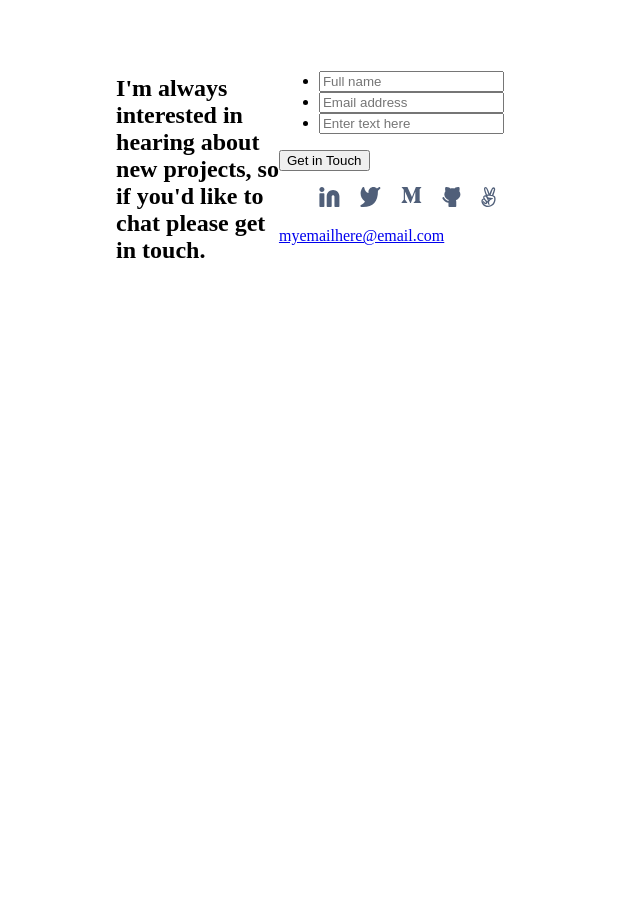
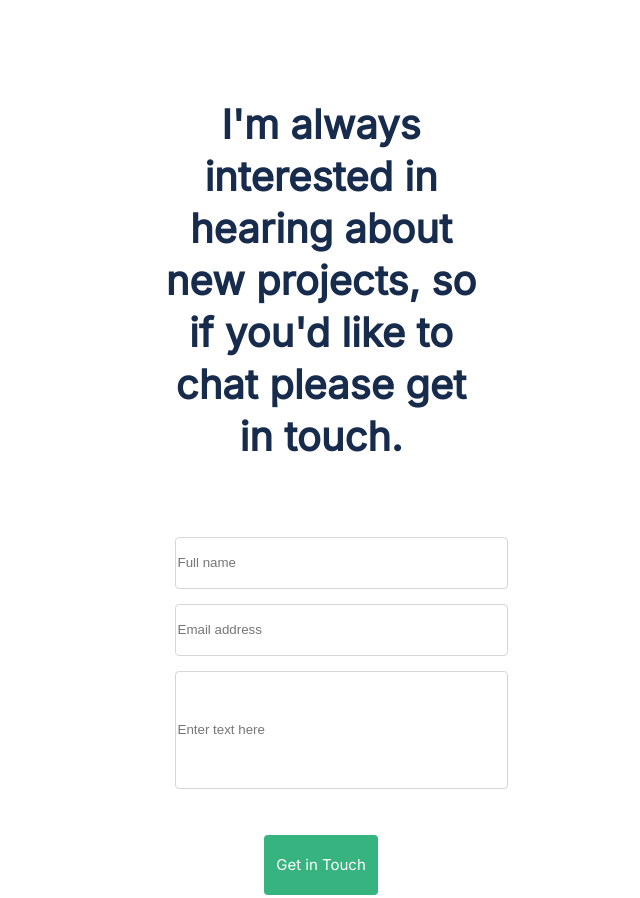
Before and after one commit to keebot-png/personal_portfolio, a website: page index.html in a window 1280 px wide. Shown: the part 6319-7217 px from the top of the page, without its empty margins (302-942 px from the left). Drawn offline with Linux system fonts and the light colour scheme.

Commit message:
add CSS to contact form and fix linter errors

```diff
--- a/index.html
+++ b/index.html
@@ -283,7 +283,8 @@
         </div>
         <footer class="contact-form">
             <div class="contact-heading">
-                <h2>I'm always<br>
+                <h2 class="contact-h2">
+                    I'm always<br>
                     interested in<br>
                     hearing about<br>
                     new projects, so<br>
@@ -294,14 +295,14 @@
             </div>
             <form action="https://formspree.io/f/xnqrnjgr" class="contact-details" method="post">
                 <ul class="contact-list">
-                    <li class="contact-1">
-                        <input type="text" maxlength="30" placeholder="Full name" required>
+                    <li>
+                        <input type="text" class="contact-1" maxlength="30" placeholder="Full name" required>
                     </li>
-                    <li class="contact-2">
-                        <input type="email" placeholder="Email address" required>
+                    <li>
+                        <input type="email" class="contact-2" placeholder="Email address" required>
                     </li>
-                    <li class="contact-3">
-                        <input type="textarea" maxlength="500" placeholder="Enter text here" required>
+                    <li>
+                        <input type="text" class="contact-3" maxlength="500" placeholder="Enter text here" required>
                     </li>
                 </ul>
                 <div class="contact-button">
--- a/package.json
+++ b/package.json
@@ -18,7 +18,7 @@
   },
   "homepage": "https://github.com/keebot-png/mobile_project#readme",
   "devDependencies": {
-    "hint": "^7.1.1",
+    "hint": "^2.0.0",
     "stylelint": "^13.13.1",
     "stylelint-config-standard": "^21.0.0",
     "stylelint-csstree-validator": "^1.9.0",
--- a/style.css
+++ b/style.css
@@ -360,6 +360,96 @@ span {
 
 .contact-form {
   display: flex;
+  flex-direction: column;
+  justify-content: center;
+  flex: 1fr 1fr 330px;
+}
 
+.contact-heading {
+  display: flex;
+  justify-content: center;
+  margin: 10px;
+  padding: 0;
+}
 
+.contact-h2 {
+  font-family: 'Inter', sans-serif;
+  font-style: normal;
+  font-weight: 700;
+  font-size: 40px;
+  line-height: 52px;
+  text-align: center;
+  color: #172b4d;
 }
+
+form {
+  display: flex;
+  flex-direction: column;
+  align-content: center;
+  gap: 30px;
+  flex-basis: 327px;
+  height: 330px;
+  margin-top: 15px;
+}
+
+.contact-list {
+  display: flex;
+  flex-direction: column;
+  gap: 15px;
+  list-style-type: none;
+  justify-content: center;
+}
+
+.contact-1 {
+  height: 48px;
+  width: 327px;
+  border-radius: 4px;
+  border: 1px solid #d0d9d4;
+}
+
+.contact-2 {
+  height: 48px;
+  width: 327px;
+  border-radius: 4px;
+  border: 1px solid #d0d9d4;
+}
+
+.contact-3 {
+  height: 114px;
+  width: 327px;
+  left: 0;
+  right: 0;
+  top: 0;
+  bottom: 0;
+  border-radius: 4px;
+  background: #fff;
+  border: 1px solid #d0d9d4;
+}
+
+.contact-button {
+  display: flex;
+  justify-content: center;
+}
+
+.button-submit {
+  padding: 12px;
+  height: 60px;
+  background: #36b37f;
+  border: #fff;
+  color: #fff;
+  border-radius: 4px;
+  font-family: 'Inter', sans-serif;
+  font-style: normal;
+  font-weight: 500;
+  font-size: 15px;
+  line-height: 24px;
+}
+
+.my-email {
+  text-align: center;
+  font-family: 'Inter', sans-serif;
+  font-style: normal;
+  font-weight: 400;
+  font-size: 20px;
+  line-height: 32px;
+}
```
Also changed, not shown: 1 other file.
